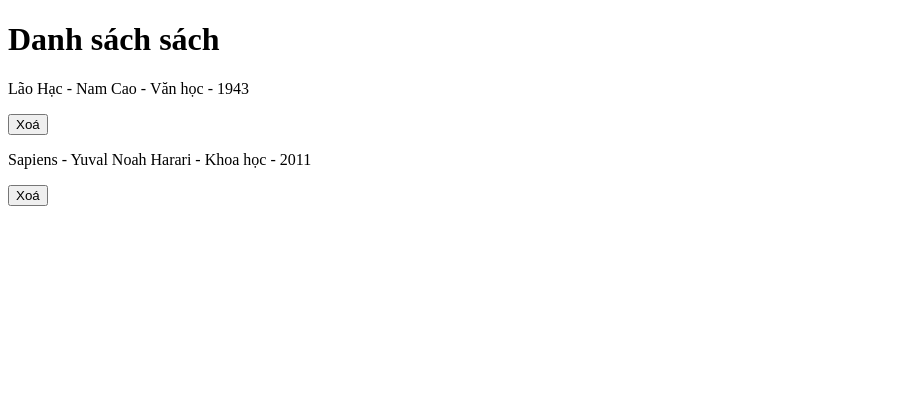
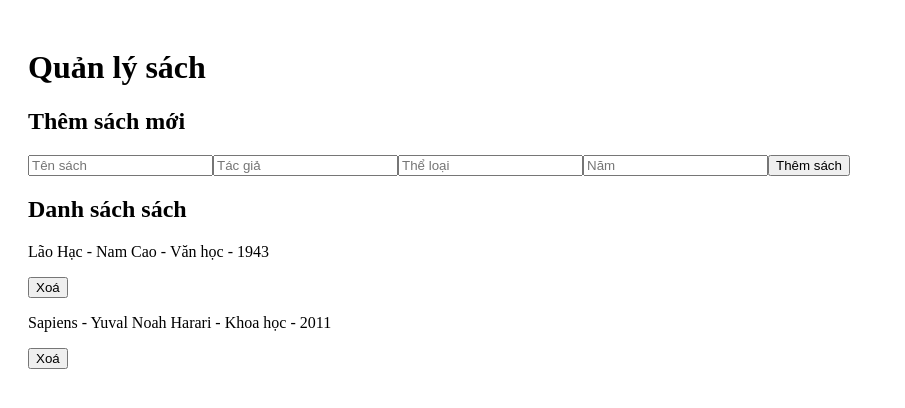
Before and after one commit to mthq2004/KiemTraTH_PTGDUD, a React (Vite) app: page / in a window 1280 px wide. Shown: the top 408 px of the page, without its empty margins (0-905 px from the left). Built offline with nearby package versions, Linux system fonts and the light colour scheme.

Commit message:
them sach moi

```diff
--- a/src/App.jsx
+++ b/src/App.jsx
@@ -1,4 +1,4 @@
-import { useState } from 'react';
+import { useState, useEffect } from 'react';
 
 function App() {
   const [books, setBooks] = useState([
@@ -6,12 +6,62 @@
     { id: 2, title: "Sapiens", author: "Yuval Noah Harari", genre: "Khoa học", year: 2011 }
   ]);
 
+  const [form, setForm] = useState({
+    title: '',
+    author: '',
+    genre: '',
+    year: ''
+  });
+
+  const handleAdd = () => {
+    if (!form.title || !form.author || !form.genre || !form.year) return;
+
+    const newBook = {
+      id: Date.now(),
+      title: form.title,
+      author: form.author,
+      genre: form.genre,
+      year: parseInt(form.year)
+    };
+
+    setBooks([...books, newBook]);
+    setForm({ title: '', author: '', genre: '', year: '' }); // reset form
+  };
+
   return (
-    <div>
-      <h1>Danh sách sách</h1>
-      {books.map(book => (
+    <div style={{ padding: '20px' }}>
+      <h1>Quản lý sách</h1>
+
+      <h2>Thêm sách mới</h2>
+      <input
+        placeholder="Tên sách"
+        value={form.title}
+        onChange={(e) => setForm({ ...form, title: e.target.value })}
+      />
+      <input
+        placeholder="Tác giả"
+        value={form.author}
+        onChange={(e) => setForm({ ...form, author: e.target.value })}
+      />
+      <input
+        placeholder="Thể loại"
+        value={form.genre}
+        onChange={(e) => setForm({ ...form, genre: e.target.value })}
+      />
+      <input
+        placeholder="Năm"
+        type="number"
+        value={form.year}
+        onChange={(e) => setForm({ ...form, year: e.target.value })}
+      />
+      <button onClick={handleAdd}>Thêm sách</button>
+
+      <h2>Danh sách sách</h2>
+      {books.map((book) => (
         <div key={book.id}>
-          <p>{book.title} - {book.author} - {book.genre} - {book.year}</p>
+          <p>
+            {book.title} - {book.author} - {book.genre} - {book.year}
+          </p>
           <button>Xoá</button>
         </div>
       ))}
```
Also changed, not shown: anhminhchung/cau3/cau3.png (added).
